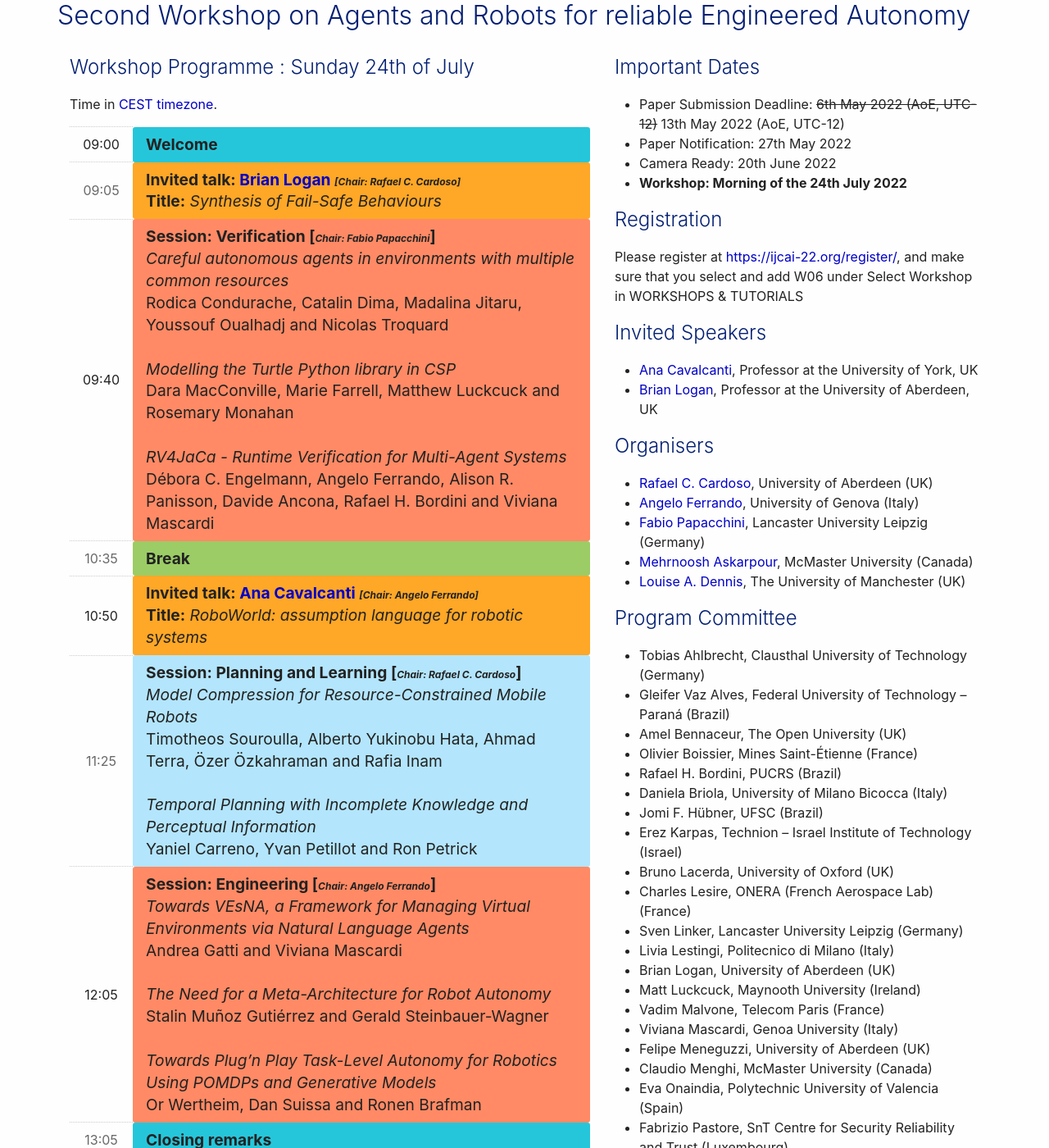
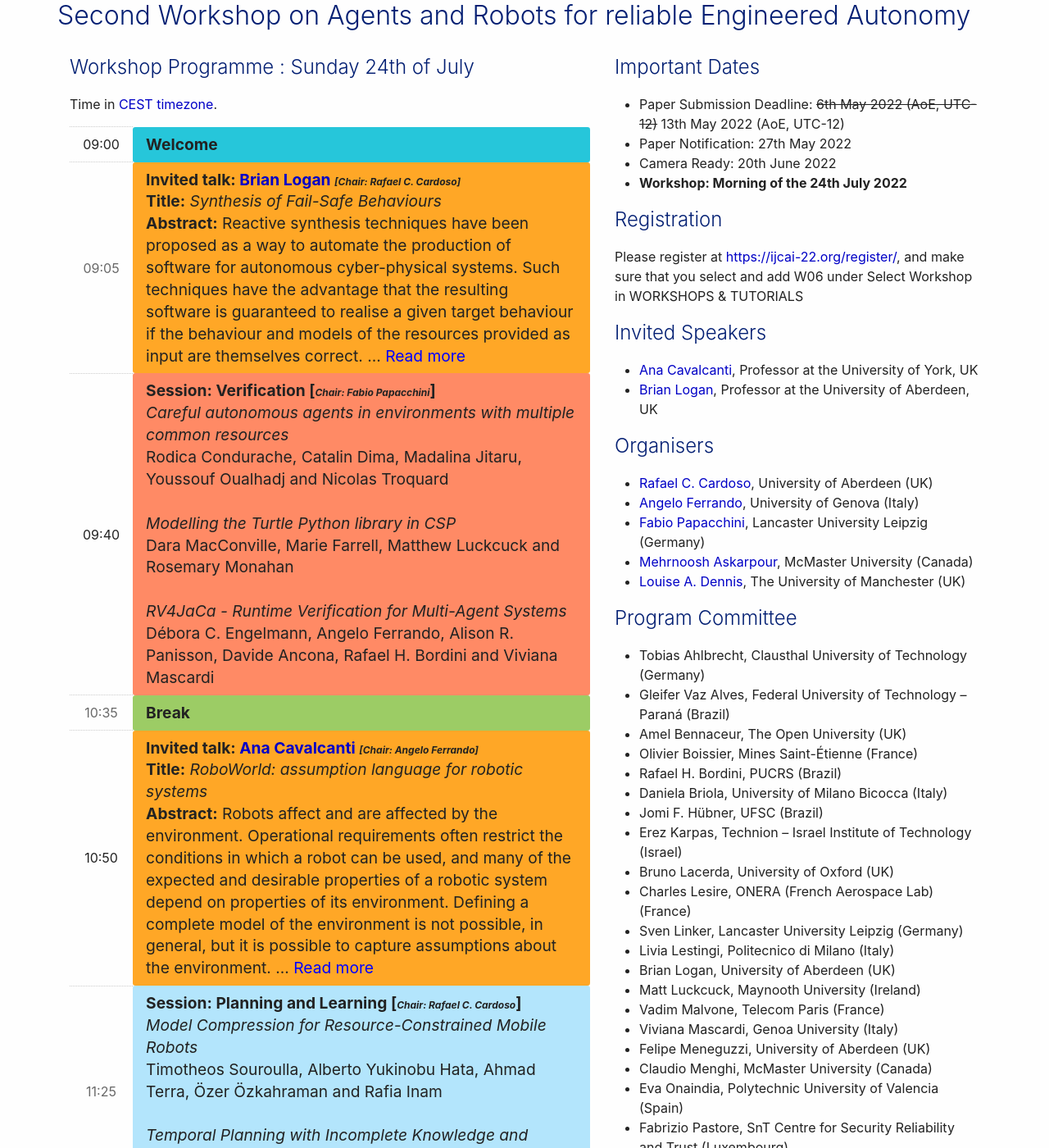
Before and after one commit to AREAWorkshop/AREA2022, a Jekyll site: the page built from index.md, in a window 1280 px wide and 1400 px high, scrolled down 256 px. Shown: the whole window at 82% size. Built offline with Jekyll 4.4.1, drawn with Linux system fonts in a browser that asks for light colours; nearby versions of some CDN libraries.

Commit message:
Update index.md

```diff
--- a/index.md
+++ b/index.md
@@ -53,11 +53,11 @@ Time in <a href="https://time.is/CEST">CEST timezone</a>.
             <td colspan="4" class="stage-earth">Invited talk: <a href="https://alechina-logan.net/brian/" target="_blank">Brian Logan</a> <i style="font-size:12px">[Chair: Rafael C. Cardoso]</i>
               <span>
                   <b>Title:</b> <i>Synthesis of Fail-Safe Behaviours</i> <br/>
-<!--                  <b>Abstract:</b> Reactive synthesis techniques have been proposed  as a way to automate the production of software for autonomous cyber-physical systems. Such techniques have the advantage that the resulting software is guaranteed to realise a given target behaviour if the behaviour and models of the resources provided as input are themselves correct. <span id="dots1">...</span> <span id="more1" style="display:none">However, if the target specifies an unsafe behaviour, or the resource operations are unsafe, incorrectly programmed or the resource models fail to anticipate some failure modes, then synthesis may result in a “correct", but unsafe controller. In this talk, I present an approach to the synthesis of fail-safe controllers that orchestrate the activities of a set of resources to realise a target behaviour, and in addition guarantee the resulting behaviour conforms to a fail-safe specification defining what should happen if an abnormal event occurs.<br/>
+                  <b>Abstract:</b> Reactive synthesis techniques have been proposed  as a way to automate the production of software for autonomous cyber-physical systems. Such techniques have the advantage that the resulting software is guaranteed to realise a given target behaviour if the behaviour and models of the resources provided as input are themselves correct. <span id="dots1">...</span> <span id="more1" style="display:none">However, if the target specifies an unsafe behaviour, or the resource operations are unsafe, incorrectly programmed or the resource models fail to anticipate some failure modes, then synthesis may result in a “correct", but unsafe controller. In this talk, I present an approach to the synthesis of fail-safe controllers that orchestrate the activities of a set of resources to realise a target behaviour, and in addition guarantee the resulting behaviour conforms to a fail-safe specification defining what should happen if an abnormal event occurs.<br/>
                   <b>Short Bio:</b> Prof. Brian Logan is a Professor of Computing Science at the University of Aberdeen and visiting Associate Professor at Utrecht University. He also has an honorary position (Special Professor), at the University of Nottingham. His research interests span the specification, design and implementation of autonomous intelligent systems. A key theme of his work is 'safe AI', specifically ensuring that autonomous intelligent systems function safely and in accordance with their design objectives. The current focus of his research is ensuring the safe behaviour of autonomous systems that adapt or learn at run time.
 He has also worked on a wide range of artificial intelligence research problems, including belief revision, reasoning, search and in agent-based simulation.
                  </span>
-              <button style="color:blue;" onclick="myFunction1()" id="myBtn1">Read more</button> -->
+              <button style="color:blue;" onclick="myFunction1()" id="myBtn1">Read more</button>
               </span>
             </td>
         </tr>
@@ -90,10 +90,10 @@ He has also worked on a wide range of artificial intelligence research problems,
           <td colspan="4" class="stage-earth">Invited talk: <a href="https://www-users.cs.york.ac.uk/~alcc/" target="_blank">Ana Cavalcanti</a> <i style="font-size:12px">[Chair: Angelo Ferrando]</i>
               <span>
                   <b>Title:</b> <i>RoboWorld: assumption language for robotic systems</i> <br/>
-<!--                  <b>Abstract:</b> Robots affect and are affected by the environment.  Operational requirements often restrict the conditions in which a robot can be used, and many of the expected and desirable properties of a robotic system depend on properties of its environment.  Defining a complete model of the environment is not possible, in general, but it is possible to capture assumptions about the environment. <span id="dots2">...</span> <span id="more2" style="display:none">We will present a controlled natural language called RoboWorld that can be used to define (a) the operational requirements of a robot, and (b) how the robot interacts with its environment. RoboWorld has a hybrid process-algebraic semantics.  RoboWorld is part of the RoboStar framework of domain-specific languages, and plays a central role in proof, simulation, and testing of robotic systems.<br/>
+                  <b>Abstract:</b> Robots affect and are affected by the environment.  Operational requirements often restrict the conditions in which a robot can be used, and many of the expected and desirable properties of a robotic system depend on properties of its environment.  Defining a complete model of the environment is not possible, in general, but it is possible to capture assumptions about the environment. <span id="dots2">...</span> <span id="more2" style="display:none">We will present a controlled natural language called RoboWorld that can be used to define (a) the operational requirements of a robot, and (b) how the robot interacts with its environment. RoboWorld has a hybrid process-algebraic semantics.  RoboWorld is part of the RoboStar framework of domain-specific languages, and plays a central role in proof, simulation, and testing of robotic systems.<br/>
                   <b>Short Bio:</b> Prof. Ana Cavalcanti's focus of her career has always been research. Her first publication came as an undergraduate student in 1987, when she got a prize from the Brazilian Computer Society. In Brazil, she pursued an MSc by Research (typically taken full time over two to three years); it was necessary to obtain funding for a PhD. At that level, she was already interacting with the international community, via the publication of book chapters and workshop papers. After the PhD in Oxford, she got a permanent Lectureship in the top Brazilian research group in formal methods. In those five years, she established herself as an independent researcher. In that position, she had a significant number of research students under her supervision. She published well in top national and international venues. In the evaluation of the Brazilian Research Council, she had the best possible classification for her level of experience. At York, she seeks to validate theories using real-world problems. Her main scientific achievements have been on the design and justification of sound refinement-based program development and verification techniques. She has covered theoretical and practical integration with industry-strength technology: concurrency, object-orientation, and testing, for instance.
                  </span>
-             <button style="color:blue;" onclick="myFunction2()" id="myBtn2">Read more</button> -->
+             <button style="color:blue;" onclick="myFunction2()" id="myBtn2">Read more</button>
               </span>
             </td>
         </tr>
```
